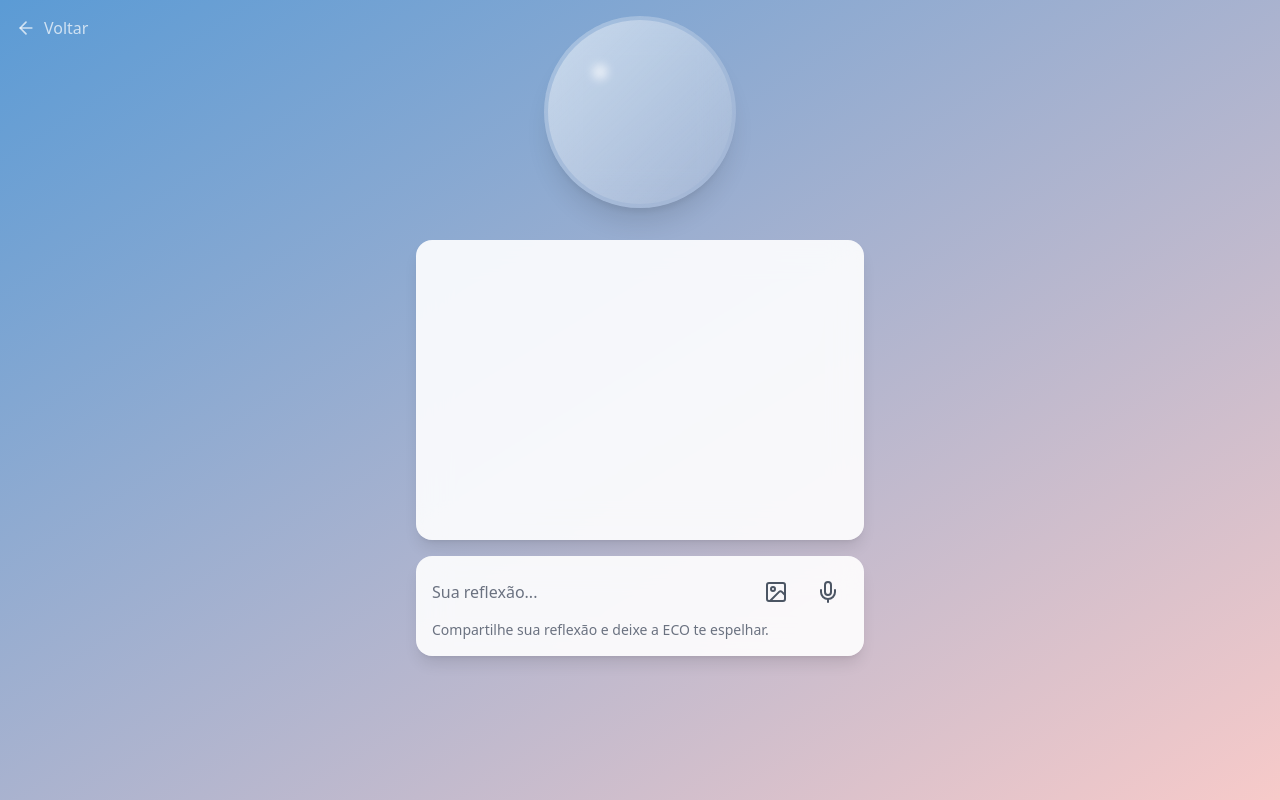
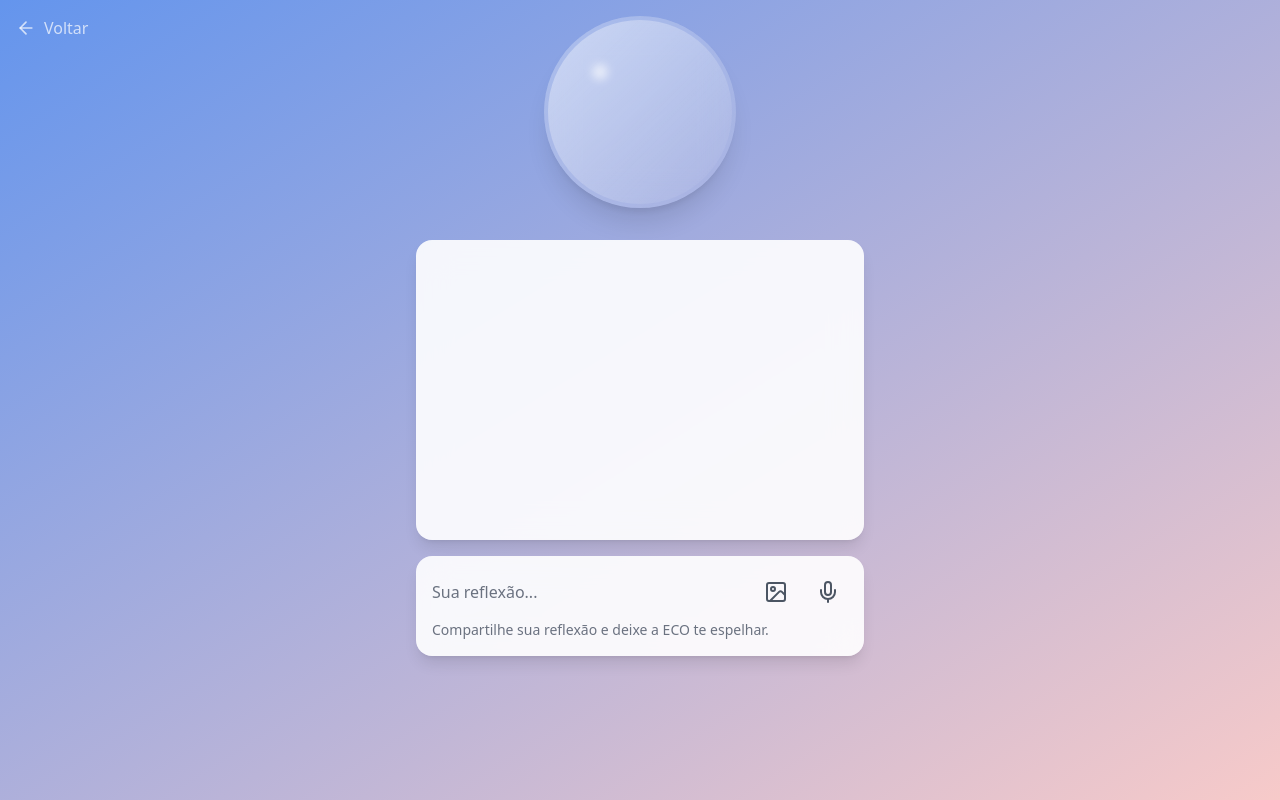
Before and after one commit to Bigajax/ECO, a React (Vite) app: page /eco-bubble in a window 1280 px wide. Built offline with nearby package versions, Linux system fonts and the light colour scheme.

Commit message:
Update EcoBubbleInterface.tsx

```diff
--- a/src/components/EcoBubbleInterface.tsx
+++ b/src/components/EcoBubbleInterface.tsx
@@ -4,6 +4,10 @@ import { useNavigate } from 'react-router-dom';
 import { sendMessageToOpenAI } from '../sendMessageToOpenAI';
 import './EcoBubbleInterface.css';
 import { FiMoon, FiHeart, FiBook, FiSettings } from 'react-icons/fi';
+
+// Defina as cores azul Serylda e rosa quartzo como variáveis CSS
+const seryldaBlue = '#6495ED';
+const quartzPink = '#F7CAC9';
 
 function EcoBubbleInterface() {
   const [message, setMessage] = useState('');
@@ -113,7 +117,9 @@ function EcoBubbleInterface() {
   }, []);
 
   return (
-    <div className="min-h-screen bg-gradient-to-br from-userBlue to-ecoPink flex flex-col items-center p-4">
+    <div className="min-h-screen flex flex-col items-center p-4" style={{
+      background: `linear-gradient(to bottom right, ${seryldaBlue}, ${quartzPink})`
+    }}>
       <button onClick={handleGoBack} className="absolute top-4 left-4 text-white/70 hover:text-white flex items-center gap-2">
         <ArrowLeft size={20} />
         Voltar
@@ -153,8 +159,9 @@ function EcoBubbleInterface() {
           <p
             key={index}
             className={`text-sm my-1 ${
-              msg.startsWith('Você:') ? 'text-right text-userBlue' : 'text-left text-ecoPink'
+              msg.startsWith('Você:') ? 'text-right' : 'text-left'
             }`}
+            style={{ color: msg.startsWith('Você:') ? seryldaBlue : quartzPink }}
           >
             {msg}
           </p>
```
